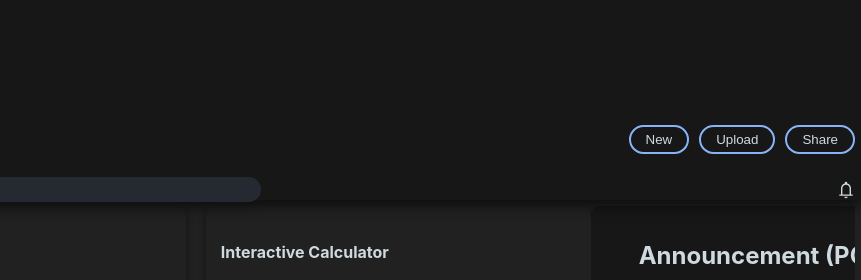
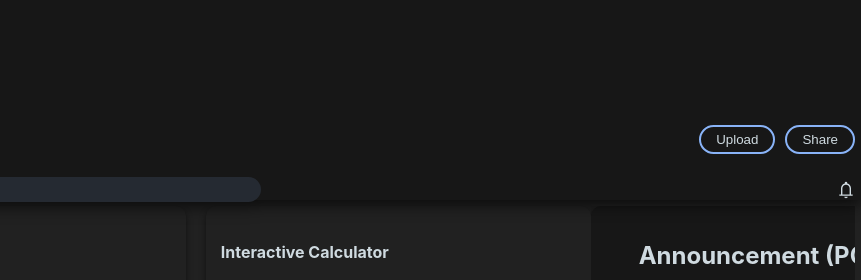
Before and after one commit to paulTan09/dashboard-mockup, a plain HTML site: page index.html in a window 1280 px wide. Shown: the top 280 px of the page, 419-1280 px from the left. Drawn offline with Linux system fonts and the light colour scheme.

Commit message:
removed redundant button element

```diff
--- a/index.html
+++ b/index.html
@@ -25,7 +25,6 @@
                 <div class="username">Paul (@paulT90)</div>
 
                 <div class="headerTopButtons">
-                    <button class="headerBtn">New</button>
                     <button class="headerBtn">Upload</button>
                     <button class="headerBtn">Share</button>
                 </div>
```
